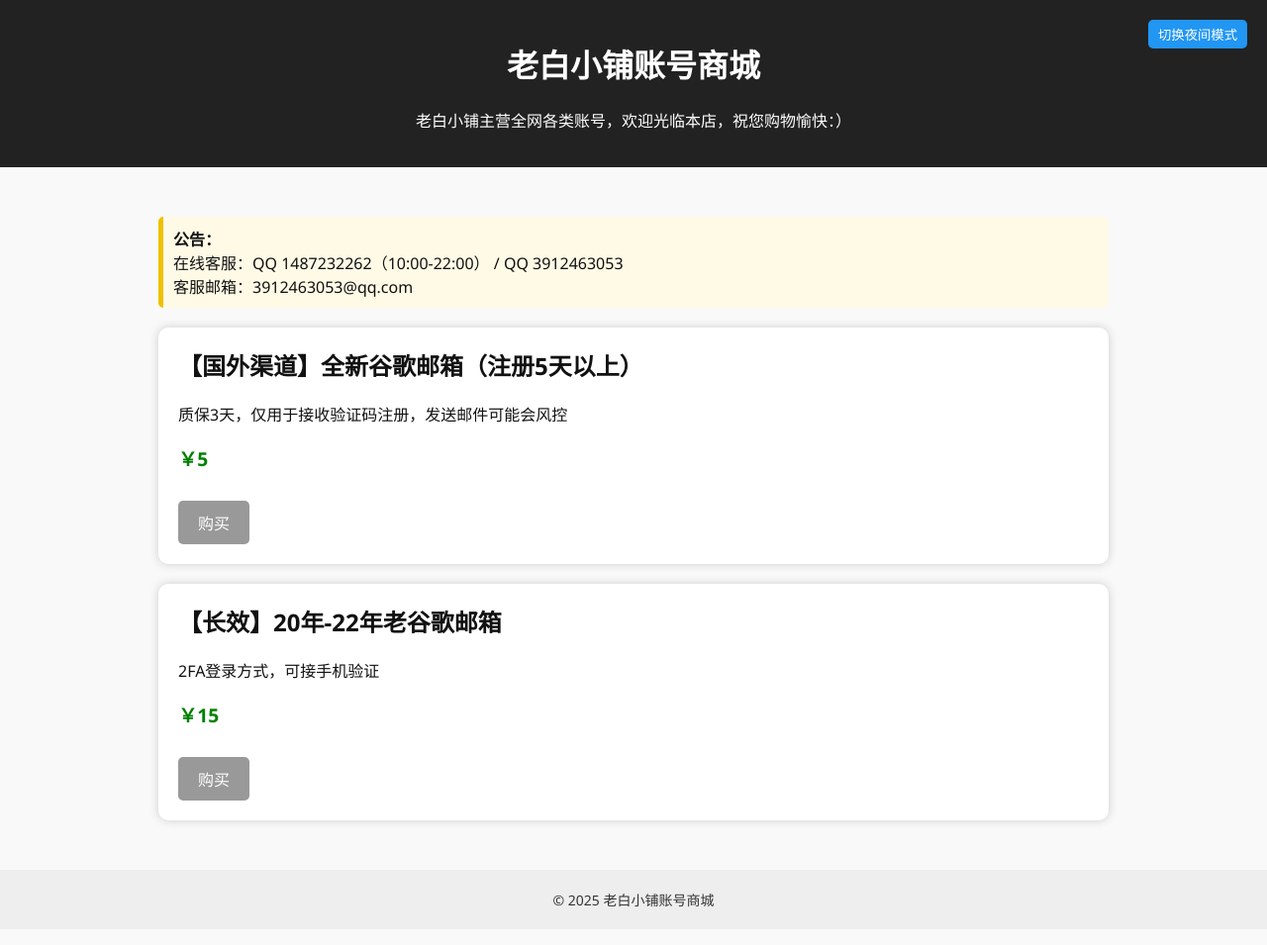
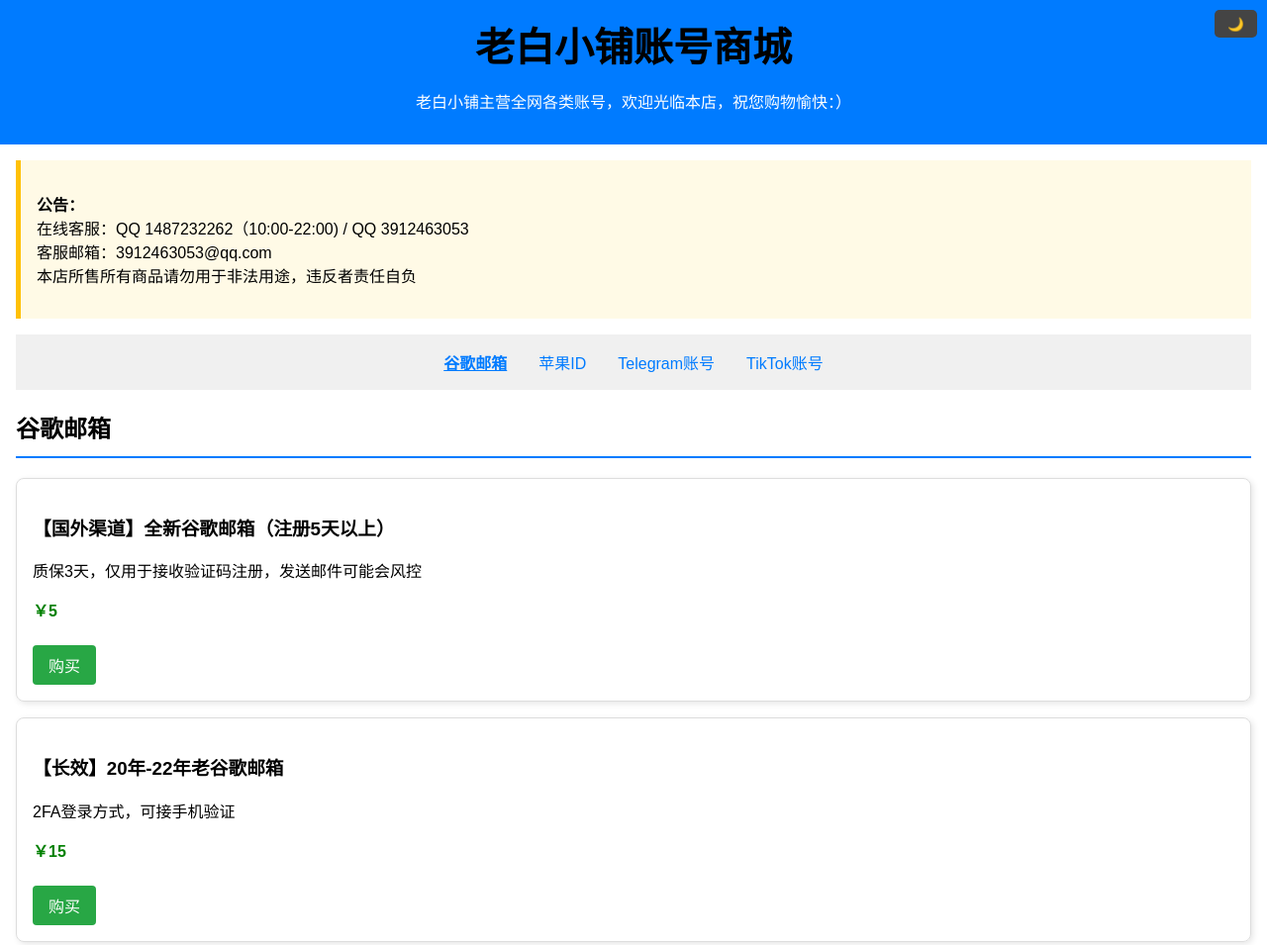
Before and after one commit to foolishass/laobaishop, a plain HTML site: page index.html in a window 1280 px wide. Shown: the whole page at 99% size. Drawn offline with Linux system fonts and the light colour scheme.

Commit message:
Add files via upload
更新首页和订单页

```diff
--- a/index.html
+++ b/index.html
@@ -1,156 +1,209 @@
-
 <!DOCTYPE html>
 <html lang="zh">
 <head>
   <meta charset="UTF-8" />
-  <meta name="viewport" content="width=device-width, initial-scale=1.0"/>
+  <meta name="viewport" content="width=device-width, initial-scale=1.0" />
   <title>老白小铺账号商城</title>
+  <link href="https://fonts.googleapis.com/css2?family=Montserrat:wght@700&display=swap" rel="stylesheet">
   <style>
-    :root {
-      --bg-color: #f9f9f9;
-      --text-color: #111;
-      --card-bg: #fff;
-      --button-bg: #2196f3;
-      --disabled-btn: #999;
-    }
-
-    body.dark {
-      --bg-color: #121212;
-      --text-color: #f0f0f0;
-      --card-bg: #1e1e1e;
-      --button-bg: #4a90e2;
-      --disabled-btn: #555;
-    }
-
     body {
-      font-family: 'Segoe UI', sans-serif;
-      background-color: var(--bg-color);
-      color: var(--text-color);
+      font-family: Arial, sans-serif;
       margin: 0;
       padding: 0;
-      transition: background 0.3s, color 0.3s;
+      background-color: white;
+      color: black;
+      transition: background-color 0.3s, color 0.3s;
     }
-
+    .toggle-mode {
+      position: fixed;
+      top: 10px;
+      right: 10px;
+      background: #444;
+      color: white;
+      padding: 0.5em 1em;
+      border: none;
+      border-radius: 5px;
+      cursor: pointer;
+    }
     header {
-      background-color: #222;
+      background-color: #007bff;
       color: white;
-      padding: 20px;
+      padding: 1em;
       text-align: center;
-      position: relative;
     }
-
-    .toggle-mode {
-      position: absolute;
-      top: 20px;
-      right: 20px;
-      background: var(--button-bg);
+    header h1 {
+      font-family: 'Montserrat', sans-serif;
+      color: black;
+      font-weight: 700;
+      font-size: 2.5em;
+      margin: 0;
+    }
+    nav {
+      display: flex;
+      justify-content: center;
+      background-color: #f0f0f0;
+      flex-wrap: wrap;
+    }
+    nav button {
+      background: none;
       border: none;
+      padding: 1em;
+      cursor: pointer;
+      font-size: 1em;
+      color: #007bff;
+    }
+    nav button:hover,
+    nav button.active {
+      text-decoration: underline;
+      font-weight: bold;
+    }
+    .dark-mode {
+      background-color: #121212;
       color: white;
-      padding: 5px 10px;
-      cursor: pointer;
-      border-radius: 5px;
     }
-
+    .dark-mode nav {
+      background-color: #1e1e1e;
+    }
     .container {
-      max-width: 960px;
-      margin: 20px auto;
-      padding: 10px;
+      padding: 1em;
     }
-
-    .intro {
-      font-size: 1.1rem;
-      margin-bottom: 10px;
+    .announcement {
+      background-color: #fffae6;
+      border-left: 5px solid #ffc107;
+      padding: 1em;
+      margin-bottom: 1em;
     }
-
-    .notice {
-      background: #fffae6;
-      border-left: 5px solid #f0c000;
-      padding: 10px;
-      margin: 20px 0;
-      border-radius: 5px;
+    .category {
+      display: none;
     }
-
+    .category.active {
+      display: block;
+    }
+    .category h2 {
+      border-bottom: 2px solid #007bff;
+      padding-bottom: 0.5em;
+    }
     .product {
-      background: var(--card-bg);
-      padding: 20px;
-      margin-bottom: 20px;
-      border-radius: 10px;
-      box-shadow: 0 0 10px #ccc;
-      transition: background 0.3s;
+      border: 1px solid #ddd;
+      padding: 1em;
+      margin-bottom: 1em;
+      border-radius: 8px;
+      box-shadow: 2px 2px 6px rgba(0, 0, 0, 0.1);
     }
-
-    .product h2 {
-      margin-top: 0;
+    .price {
+      color: green;
+      font-weight: bold;
     }
-
-    .price {
-      font-size: 1.2rem;
-      font-weight: bold;
-      color: green;
-    }
-
     .buy-btn {
       display: inline-block;
-      margin-top: 10px;
-      padding: 10px 20px;
-      background-color: var(--disabled-btn);
-      color: #fff;
-      border: none;
-      border-radius: 5px;
+      margin-top: 0.5em;
+      padding: 0.5em 1em;
+      background-color: #28a745;
+      color: white;
       text-decoration: none;
-      cursor: not-allowed;
-    }
-
-    footer {
-      background-color: #eee;
-      color: #333;
-      text-align: center;
-      padding: 20px;
-      font-size: 14px;
-    }
-
-    body.dark footer {
-      background-color: #1e1e1e;
-      color: #aaa;
+      border-radius: 4px;
     }
   </style>
 </head>
 <body>
+  <button class="toggle-mode" onclick="toggleMode()">
+    <span id="mode-icon">🌙</span>
+  </button>
   <header>
     <h1>老白小铺账号商城</h1>
     <p>老白小铺主营全网各类账号，欢迎光临本店，祝您购物愉快：）</p>
-    <button class="toggle-mode" onclick="toggleMode()">切换夜间模式</button>
   </header>
 
   <div class="container">
-    <div class="notice">
-      <strong>公告：</strong><br>
-      在线客服：QQ 1487232262（10:00-22:00） / QQ 3912463053<br>
-      客服邮箱：3912463053@qq.com
+    <div class="announcement">
+      <p><strong>公告：</strong><br>
+        在线客服：QQ 1487232262（10:00-22:00) / QQ 3912463053<br>
+        客服邮箱：3912463053@qq.com<br>
+        本店所售所有商品请勿用于非法用途，违反者责任自负
+      </p>
     </div>
 
+    <nav>
+      <button class="active" onclick="showCategory('google')">谷歌邮箱</button>
+      <button onclick="showCategory('apple')">苹果ID</button>
+      <button onclick="showCategory('telegram')">Telegram账号</button>
+      <button onclick="showCategory('tiktok')">TikTok账号</button>
+    </nav>
+
+    <!-- 谷歌邮箱 -->
+    <div id="google" class="category active">
+      <h2>谷歌邮箱</h2>
       <div class="product">
-      <h2>【国外渠道】全新谷歌邮箱（注册5天以上）</h2>
+        <h3>【国外渠道】全新谷歌邮箱（注册5天以上）</h3>
         <p>质保3天，仅用于接收验证码注册，发送邮件可能会风控</p>
         <p class="price">￥5</p>
-      <a class="buy-btn" title="请联系客服购买">购买</a>
+        <a class="buy-btn" href="order.html?product=【国外渠道】全新谷歌邮箱（注册5天以上）" target="_blank">购买</a>
       </div>
-
       <div class="product">
-      <h2>【长效】20年-22年老谷歌邮箱</h2>
+        <h3>【长效】20年-22年老谷歌邮箱</h3>
         <p>2FA登录方式，可接手机验证</p>
         <p class="price">￥15</p>
-      <a class="buy-btn" title="请联系客服购买">购买</a>
+        <a class="buy-btn" href="order.html?product=【长效】20年-22年老谷歌邮箱" target="_blank">购买</a>
       </div>
     </div>
 
-  <footer>
-    © 2025 老白小铺账号商城
-  </footer>
+    <!-- 苹果ID -->
+    <div id="apple" class="category">
+      <h2>苹果ID</h2>
+      <div class="product">
+        <h3>【独享】美区AppleID</h3>
+        <p>全球各种软件下载</p>
+        <p class="price">￥30</p>
+        <a class="buy-btn" href="order.html?product=【独享】美区AppleID" target="_blank">购买</a>
+      </div>
+      <div class="product">
+        <h3>【独享】港区AppleID</h3>
+        <p>下载香港特区软件和主流海外软件</p>
+        <p class="price">￥30</p>
+        <a class="buy-btn" href="order.html?product=【独享】港区AppleID" target="_blank">购买</a>
+      </div>
+    </div>
+
+    <!-- Telegram账号 -->
+    <div id="telegram" class="category">
+      <h2>Telegram账号</h2>
+      <div class="product">
+        <h3>Telegram API接码号</h3>
+        <p>独享</p>
+        <p class="price">￥20</p>
+        <a class="buy-btn" href="order.html?product=Telegram API接码号" target="_blank">购买</a>
+      </div>
+      <div class="product">
+        <h3>Telegram直登号</h3>
+        <p>独享</p>
+        <p class="price">￥30</p>
+        <a class="buy-btn" href="order.html?product=Telegram直登号" target="_blank">购买</a>
+      </div>
+    </div>
+
+    <!-- TikTok账号 -->
+    <div id="tiktok" class="category">
+      <h2>TikTok账号</h2>
+      <div class="product">
+        <h3>待补货，勿拍</h3>
+        <p>未绑定手机号，干净新号，可自主修改资料</p>
+        <p class="price">￥6</p>
+        <a class="buy-btn" href="order.html?product=待补货，勿拍" target="_blank">购买</a>
+      </div>
+    </div>
+  </div>
 
   <script>
     function toggleMode() {
-      document.body.classList.toggle('dark');
+      document.body.classList.toggle("dark-mode");
+      const icon = document.getElementById("mode-icon");
+      icon.textContent = document.body.classList.contains("dark-mode") ? "☀️" : "🌙";
+    }
+    function showCategory(id) {
+      document.querySelectorAll(".category").forEach(el => el.classList.remove("active"));
+      document.querySelectorAll("nav button").forEach(el => el.classList.remove("active"));
+      document.getElementById(id).classList.add("active");
+      document.querySelector(`nav button[onclick="showCategory('${id}')"]`).classList.add("active");
     }
   </script>
 </body>
```
Also changed, not shown: order.html (added, +81 -0 lines). Lines whose indentation alone changed are shown as unchanged.
